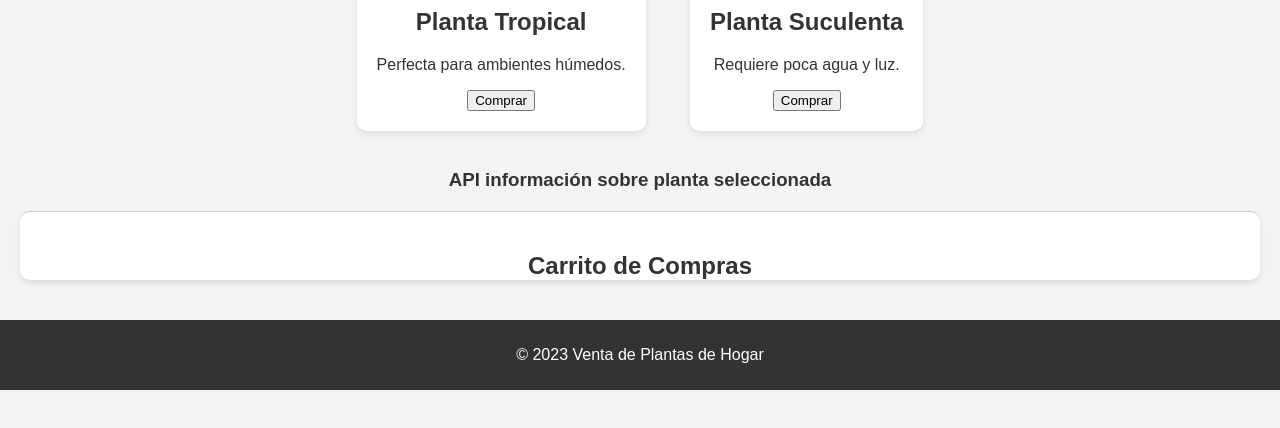
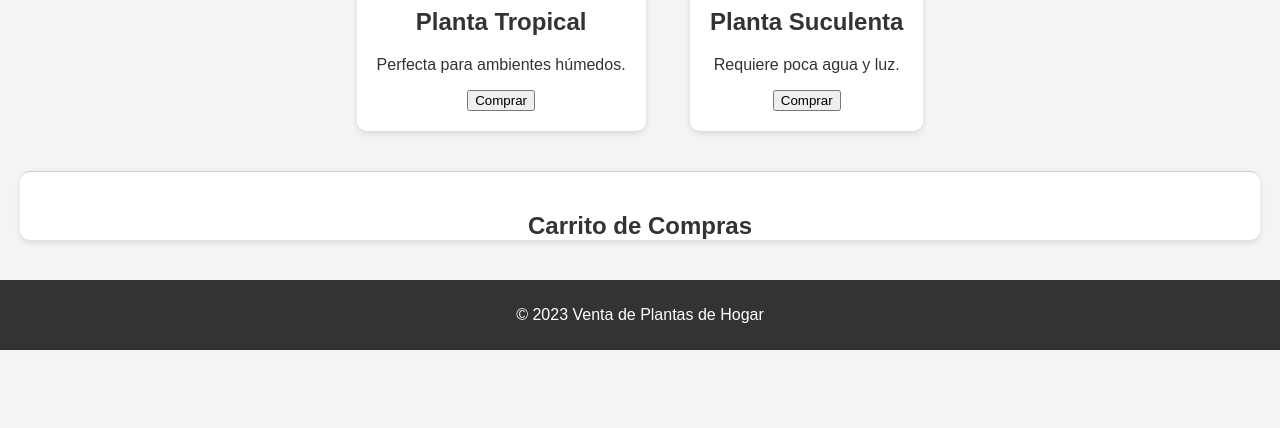
Before and after one commit to JanierCL/VentaDePlantasDeHogar, a plain HTML site: page index.html in a window 1280 px wide. Shown: the part 284-712 px from the top of the page. Drawn offline with Linux system fonts and the light colour scheme.

```diff
--- a/index.html
+++ b/index.html
@@ -37,7 +37,6 @@
             <button onclick="agregarAlCarrito(2)">Comprar</button>
         </div>
 
-<h3>API información sobre planta seleccionada</h3>
 <div id="planta-identificada"></div>
 
         <div id="carrito">
```
